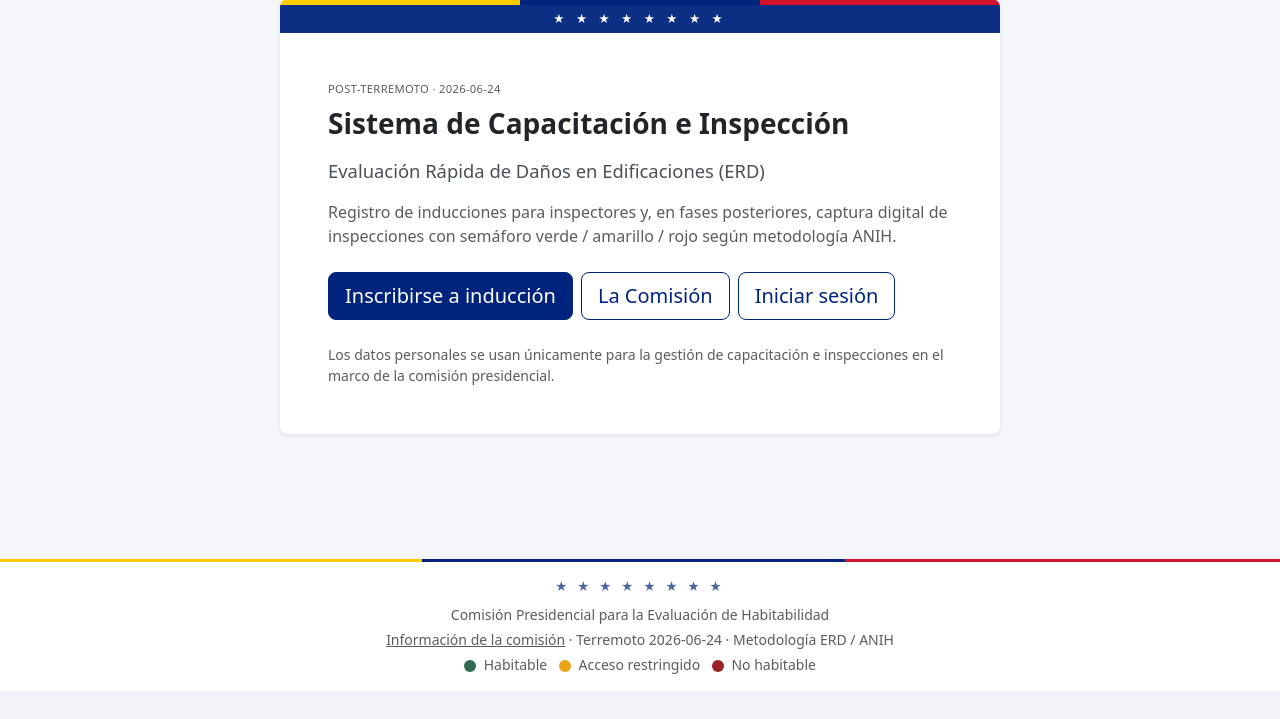
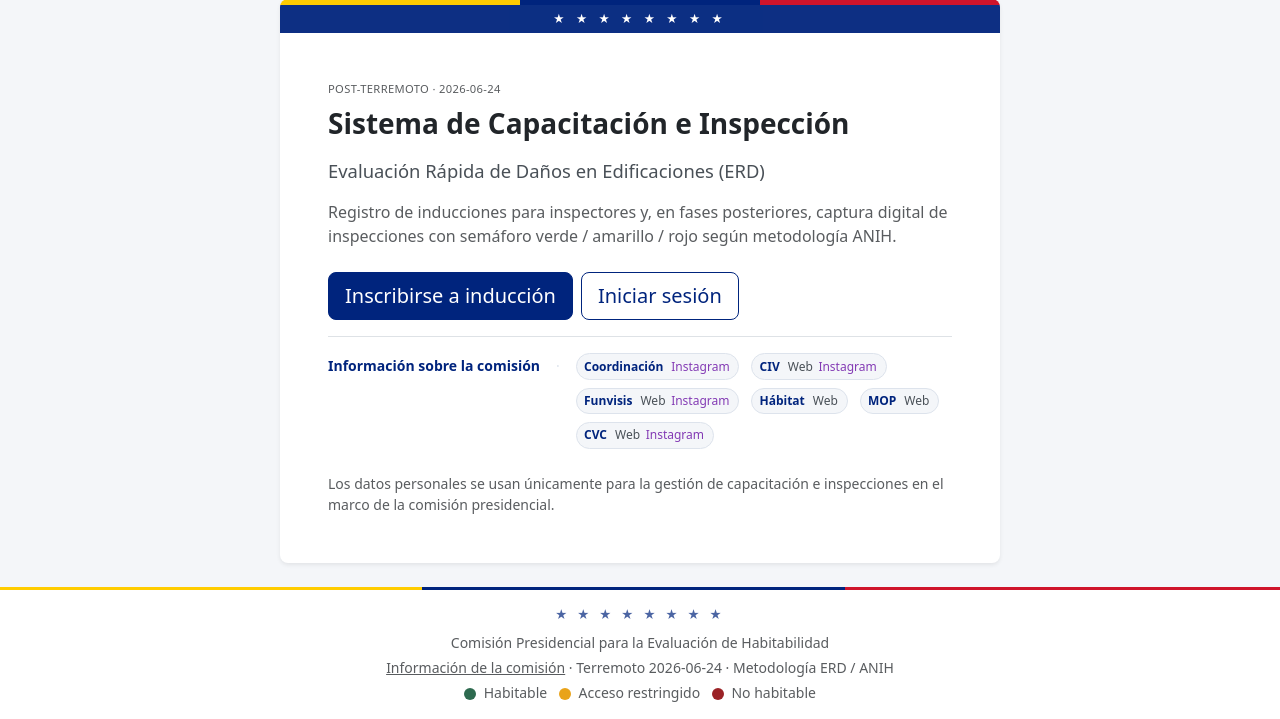
Before and after one commit to angelucv/comision-presidencial-habitabilidad, a Django app: page / in a window 1280 px wide. Shown: the part 109-828 px from the top of the page. Before the commit the page ends 800 px from the top, so only its background shows below. Run offline with Django 5.2, Linux system fonts and the light colour scheme; some libraries are stand-ins or nearby versions.

Commit message:
Inicio: enlace comision e instituciones; enlaces web e Instagram
Co-authored-by: Cursor <cursoragent@cursor.com>

```diff
--- a/apps/core/comision_data.py
+++ b/apps/core/comision_data.py
@@ -13,51 +13,109 @@ OBJETIVOS = [
     "con trazabilidad para la toma de decisiones de la comisión.",
 ]
 
+# Enlaces compactos para la página de inicio (abreviatura + web / Instagram)
+INSTITUCIONES_ENLACES = [
+    {
+        "abrev": "Coordinación",
+        "nombre": "Ing. Francisco Garcés",
+        "web": None,
+        "instagram": "https://www.instagram.com/garcesfrancisco",
+    },
+    {
+        "abrev": "CIV",
+        "nombre": "Colegio de Ingenieros de Venezuela",
+        "web": "https://www.civ.org.ve",
+        "instagram": "https://www.instagram.com/civvenezuela",
+    },
+    {
+        "abrev": "Funvisis",
+        "nombre": "Fundación Venezolana de Investigaciones Sismológicas",
+        "web": "https://www.funvisis.gob.ve",
+        "instagram": "https://www.instagram.com/funvisis",
+    },
+    {
+        "abrev": "Hábitat",
+        "nombre": "Ministerio de Hábitat y Vivienda",
+        "web": "https://www.minvivienda.gob.ve",
+        "instagram": None,
+    },
+    {
+        "abrev": "MOP",
+        "nombre": "Ministerio de Obras Públicas",
+        "web": "https://www.mop.gob.ve",
+        "instagram": None,
+    },
+    {
+        "abrev": "CVC",
+        "nombre": "Cámara Venezolana de la Construcción",
+        "web": "https://www.cvc.org.ve",
+        "instagram": "https://www.instagram.com/cvcvenezuela",
+    },
+]
+
 MIEMBROS = [
     {
         "institucion": "Presidencia de la República",
         "rol": "Anuncio y conducción política de la comisión",
         "detalle": "Anunciada el 28 de junio de 2026 por la presidenta encargada Delcy Rodríguez.",
+        "web": "https://www.presidencia.gob.ve",
+        "instagram": None,
     },
     {
         "institucion": "Coordinación técnica",
         "rol": "Dirección del esfuerzo de evaluación",
-        "detalle": "Ing. Francisco Garcés (coordinación citada en medios oficiales).",
+        "detalle": "Ing. Francisco Garcés.",
+        "web": None,
+        "instagram": "https://www.instagram.com/garcesfrancisco",
     },
     {
         "institucion": "Ministerio de Hábitat y Vivienda",
         "rol": "Integrante de la comisión",
         "detalle": "Política habitacional y vivienda afectada.",
+        "web": "https://www.minvivienda.gob.ve",
+        "instagram": None,
     },
     {
         "institucion": "Ministerio de Obras Públicas",
         "rol": "Integrante de la comisión",
         "detalle": "Infraestructura vial, puentes y obras públicas.",
+        "web": "https://www.mop.gob.ve",
+        "instagram": None,
     },
     {
         "institucion": "Colegio de Ingenieros de Venezuela (CIV)",
         "rol": "Brigadas técnicas y capacitación",
         "detalle": "Inspectores, inducciones masivas y evaluación de daños en edificaciones.",
+        "web": "https://www.civ.org.ve",
+        "instagram": "https://www.instagram.com/civvenezuela",
     },
     {
         "institucion": "Cuerpo de Ingenieros de la FANB",
         "rol": "Apoyo técnico",
         "detalle": "Refuerzo en evaluación e inspección de infraestructura.",
+        "web": None,
+        "instagram": None,
     },
     {
         "institucion": "Funvisis",
         "rol": "Contexto sísmico",
         "detalle": "Información del evento del 24-jun-2026 (Mw 7,2 y 7,5).",
+        "web": "https://www.funvisis.gob.ve",
+        "instagram": "https://www.instagram.com/funvisis",
     },
     {
         "institucion": "Cámara Venezolana de la Construcción",
         "rol": "Criterios técnicos",
         "detalle": "Estándares y buenas prácticas de la construcción.",
+        "web": "https://www.cvc.org.ve",
+        "instagram": "https://www.instagram.com/cvcvenezuela",
     },
     {
         "institucion": "Universidades e instituciones académicas",
         "rol": "Sedes de inducción",
         "detalle": "UCV, UC, UCAB, UNEXPO y otras — capacitación masiva de profesionales.",
+        "web": "https://www.ucv.ve",
+        "instagram": None,
     },
 ]
 
--- a/apps/core/views.py
+++ b/apps/core/views.py
@@ -4,7 +4,11 @@ from . import comision_data
 
 
 def home(request):
-    return render(request, "core/home.html")
+    return render(
+        request,
+        "core/home.html",
+        {"instituciones_enlaces": comision_data.INSTITUCIONES_ENLACES},
+    )
 
 
 def comision(request):
--- a/static/css/cpeh.css
+++ b/static/css/cpeh.css
@@ -390,3 +390,92 @@ footer .ve-footer-stars {
   display: block;
   margin-bottom: 0.35rem;
 }
+
+/* Inicio — enlace comisión e instituciones */
+.home-comision-links {
+  font-size: 0.875rem;
+}
+
+.home-comision-info-link {
+  color: var(--ve-azul);
+  font-weight: 600;
+  text-decoration: none;
+}
+
+.home-comision-info-link:hover {
+  color: var(--ve-azul-oscuro);
+  text-decoration: underline;
+}
+
+.home-links-sep {
+  color: var(--cpeh-border);
+  margin: 0 0.5rem;
+}
+
+.home-inst-strip {
+  display: flex;
+  flex-wrap: wrap;
+  gap: 0.5rem 0.75rem;
+  margin-top: 0.65rem;
+}
+
+@media (min-width: 576px) {
+  .home-comision-links {
+    display: flex;
+    flex-wrap: wrap;
+    align-items: baseline;
+    gap: 0.35rem 0.5rem;
+  }
+
+  .home-inst-strip {
+    margin-top: 0;
+    flex: 1;
+    min-width: 0;
+  }
+}
+
+.home-inst-chip {
+  display: inline-flex;
+  align-items: center;
+  flex-wrap: wrap;
+  gap: 0.25rem 0.35rem;
+  background: var(--cpeh-surface);
+  border: 1px solid var(--cpeh-border);
+  border-radius: 999px;
+  padding: 0.2rem 0.55rem 0.2rem 0.45rem;
+  font-size: 0.75rem;
+}
+
+.home-inst-abrev {
+  font-weight: 600;
+  color: var(--ve-azul);
+  margin-right: 0.15rem;
+}
+
+.home-inst-link {
+  color: #495057;
+  text-decoration: none;
+}
+
+.home-inst-link:hover {
+  color: var(--ve-azul);
+  text-decoration: underline;
+}
+
+.home-inst-ig {
+  color: #833AB4;
+}
+
+.home-inst-ig:hover {
+  color: #6a2d91;
+}
+
+.comision-enlaces a {
+  color: var(--ve-azul);
+  text-decoration: none;
+  white-space: nowrap;
+}
+
+.comision-enlaces a:hover {
+  text-decoration: underline;
+}
--- a/templates/core/home.html
+++ b/templates/core/home.html
@@ -1,5 +1,4 @@
 {% extends "base.html" %}
-{% load crispy_forms_tags %}
 
 {% block title %}Inicio{% endblock %}
 
@@ -21,11 +20,32 @@
           Registro de inducciones para inspectores y, en fases posteriores, captura digital de inspecciones
           con semáforo verde / amarillo / rojo según metodología ANIH.
         </p>
+
         <div class="d-grid d-sm-flex flex-wrap gap-2 mt-3 mt-md-4">
           <a class="btn btn-primary btn-lg" href="{% url 'capacitacion_public:paso1' %}">Inscribirse a inducción</a>
-          <a class="btn btn-outline-ve btn-lg" href="{% url 'core:comision' %}">La Comisión</a>
           <a class="btn btn-outline-ve btn-lg" href="{% url 'cuentas:login' %}">Iniciar sesión</a>
         </div>
+
+        <div class="home-comision-links mt-3 pt-3 border-top">
+          <a href="{% url 'core:comision' %}" class="home-comision-info-link">
+            Información sobre la comisión
+          </a>
+          <span class="home-links-sep d-none d-sm-inline" aria-hidden="true">·</span>
+          <div class="home-inst-strip">
+            {% for inst in instituciones_enlaces %}
+              <span class="home-inst-chip" title="{{ inst.nombre }}">
+                <span class="home-inst-abrev">{{ inst.abrev }}</span>
+                {% if inst.web %}
+                  <a href="{{ inst.web }}" target="_blank" rel="noopener noreferrer" class="home-inst-link">Web</a>
+                {% endif %}
+                {% if inst.instagram %}
+                  <a href="{{ inst.instagram }}" target="_blank" rel="noopener noreferrer" class="home-inst-link home-inst-ig">Instagram</a>
+                {% endif %}
+              </span>
+            {% endfor %}
+          </div>
+        </div>
+
         <p class="small text-muted mt-4 mb-0">
           Los datos personales se usan únicamente para la gestión de capacitación e inspecciones
           en el marco de la comisión presidencial.
```
Also changed, not shown: templates/core/comision.html (+18 -0 lines).
